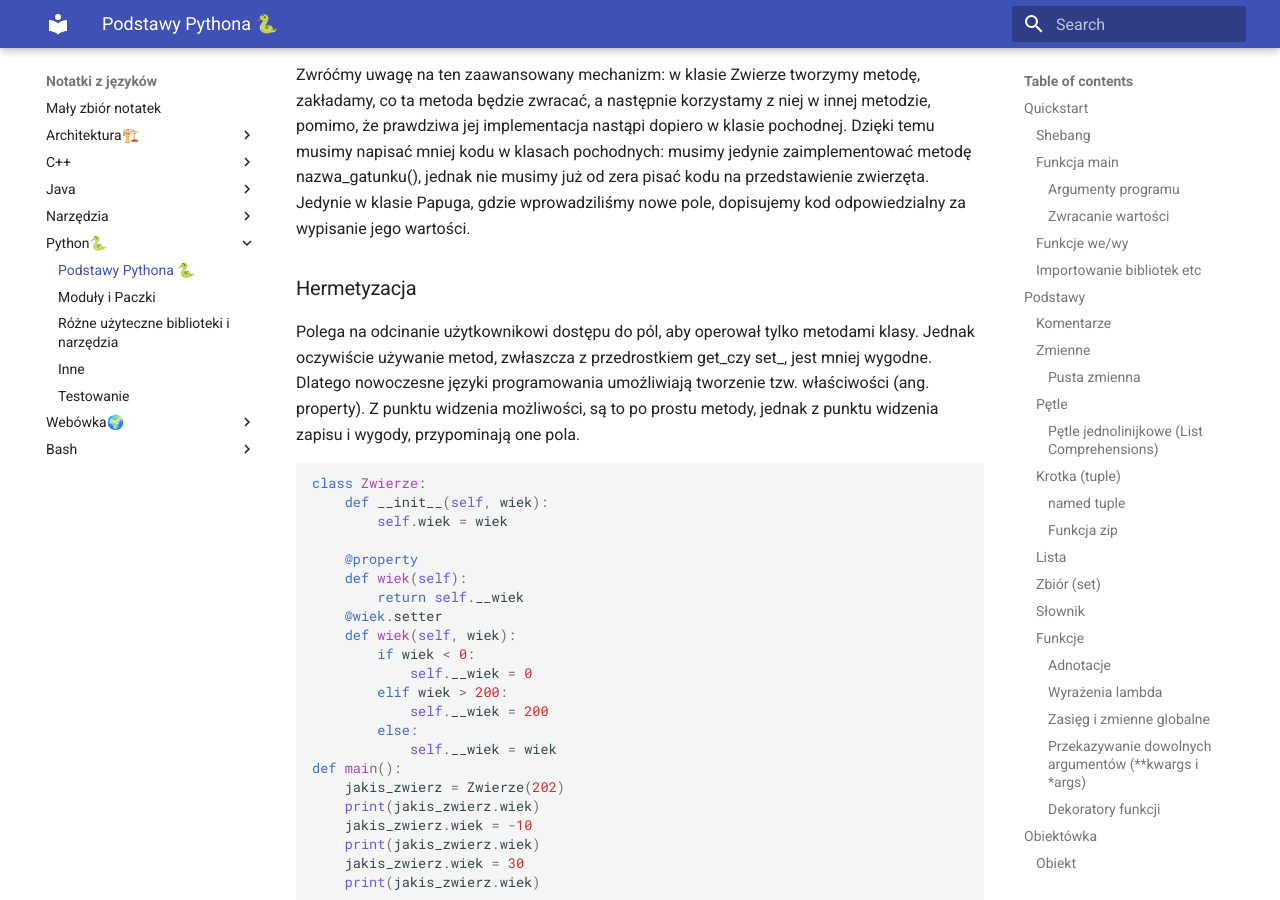
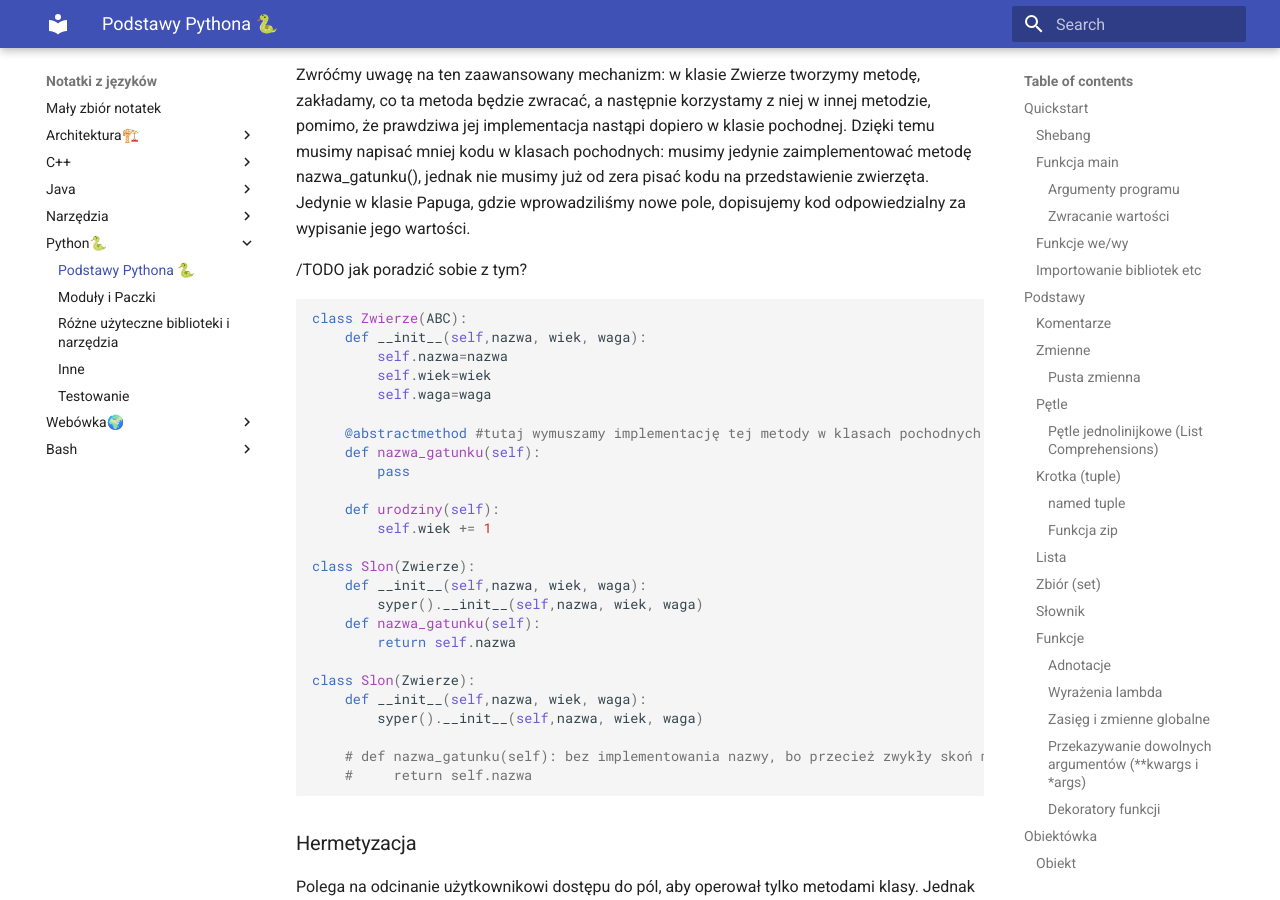
Before and after one commit to pktiuk/notatki_z_jezykow, an MkDocs documentation site: the page built from docs/Python🐍/1_ogolne_notatki.md, in a window 1280 px wide and 900 px high, scrolled down 18192 px. Built offline with MkDocs 1.6.1 and Material for MkDocs 9.7.7, drawn with Linux system fonts in a browser that asks for light colours.

Commit message:
Jak ogarnąć abstract

````diff
--- a/docs/Python🐍/1_ogolne_notatki.md
+++ b/docs/Python🐍/1_ogolne_notatki.md
@@ -880,6 +880,35 @@ Niestety, mechanizm klas i metod abstrakcyjnych (klasa jest abstrakcyjna gdy ma
 
 Zwróćmy uwagę na ten zaawansowany mechanizm: w klasie Zwierze tworzymy metodę, zakładamy, co ta metoda będzie zwracać, a następnie korzystamy z niej w innej metodzie, pomimo, że prawdziwa jej implementacja nastąpi dopiero w klasie pochodnej. Dzięki temu musimy napisać mniej kodu w klasach pochodnych: musimy jedynie zaimplementować metodę nazwa_gatunku(), jednak nie musimy już od zera pisać kodu na przedstawienie zwierzęta. Jedynie w klasie Papuga, gdzie wprowadziliśmy nowe pole, dopisujemy kod odpowiedzialny za wypisanie jego wartości.
 
+/TODO jak poradzić sobie z tym?
+```python
+class Zwierze(ABC):
+    def __init__(self,nazwa, wiek, waga):
+        self.nazwa=nazwa
+        self.wiek=wiek
+        self.waga=waga
+
+    @abstractmethod #tutaj wymuszamy implementację tej metody w klasach pochodnych
+    def nazwa_gatunku(self):
+        pass
+
+    def urodziny(self):
+        self.wiek += 1
+
+class Slon(Zwierze):
+    def __init__(self,nazwa, wiek, waga):
+        syper().__init__(self,nazwa, wiek, waga)
+    def nazwa_gatunku(self):
+        return self.nazwa
+
+class Slon(Zwierze):
+    def __init__(self,nazwa, wiek, waga):
+        syper().__init__(self,nazwa, wiek, waga)
+
+    # def nazwa_gatunku(self): bez implementowania nazwy, bo przecież zwykły skoń ma dobrą
+    #     return self.nazwa
+```
+
 ### Hermetyzacja
 
 Polega na odcinanie użytkownikowi dostępu do pól, aby operował tylko metodami klasy.
````
